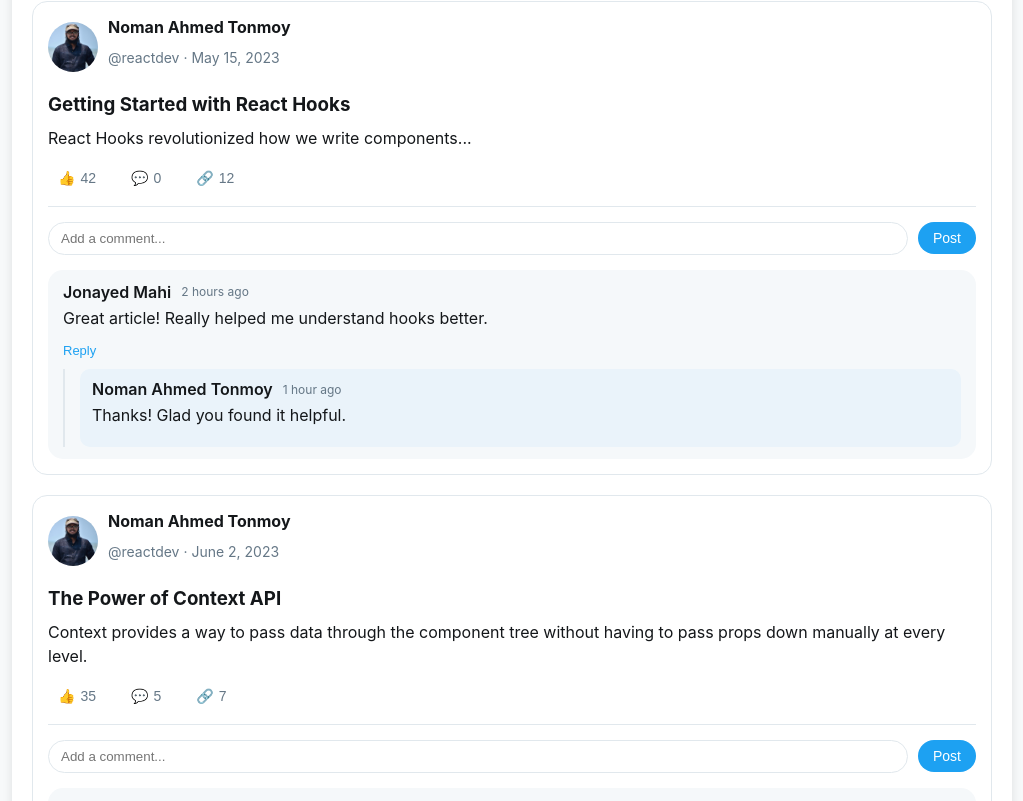
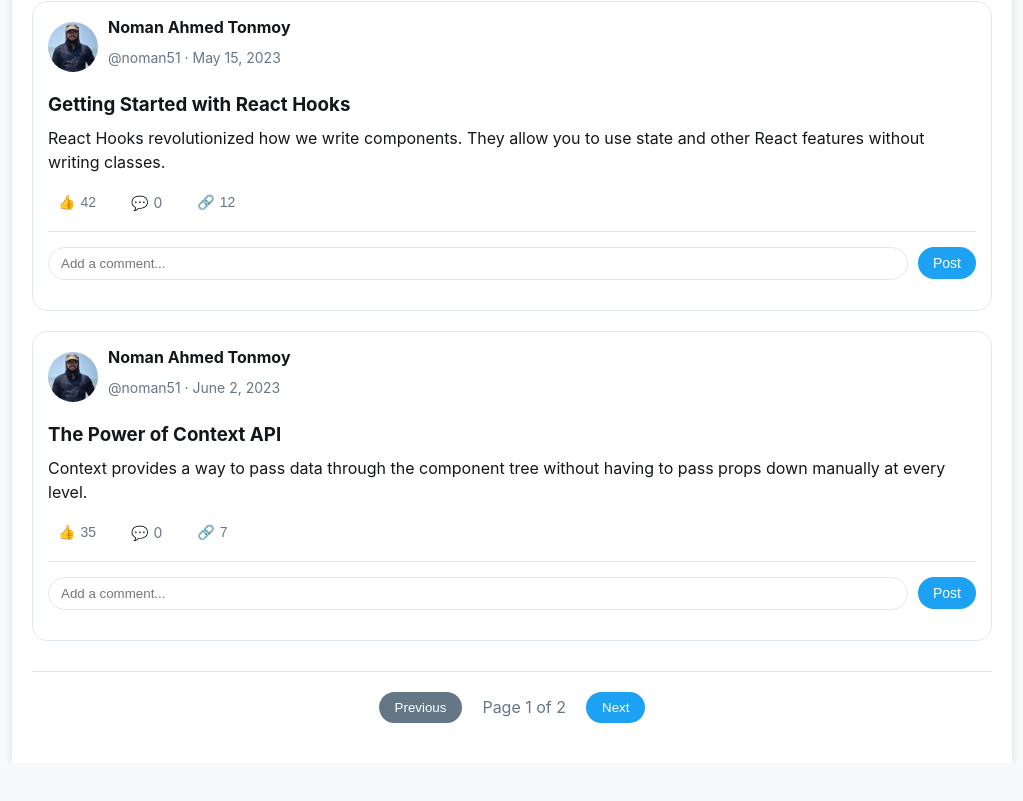
Before and after one commit to Tonmoy-04/author-page, a React app: page / in a window 1280 px wide. Shown: the part 779-1580 px from the top of the page, without its empty margins (128-1151 px from the left). After the commit the page ends 1542 px from the top, so only its background shows below. Built offline with nearby package versions, Linux system fonts and the light colour scheme.

Commit message:
final retouch

```diff
--- a/src/App.js
+++ b/src/App.js
@@ -6,24 +6,22 @@ import CommentSection from './components/CommentSection';
 import Pagination from './components/Pagination';
 
 function App() {
-  // Author data
   const author = {
     name: "Noman Ahmed Tonmoy",
-    handle: "@reactdev",
+    handle: "@noman51",
     bio: "Frontend Developer | React Enthusiast | Sharing my coding journey",
     followers: 1200,
     following: 356
   };
 
-  // Articles state
   const [articles, setArticles] = useState([
     {
       id: 1,
       title: "Getting Started with React Hooks",
-    content: "React Hooks revolutionized how we write components...",
+      content: "React Hooks revolutionized how we write components. They allow you to use state and other React features without writing classes.",
       date: "May 15, 2023",
       likes: 42,
-    comments: 0, // Initialize at 0
+      comments: 0, // Initialize comments at 0
       shares: 12
     },
     {
@@ -32,7 +30,7 @@ function App() {
       content: "Context provides a way to pass data through the component tree without having to pass props down manually at every level.",
       date: "June 2, 2023",
       likes: 35,
-      comments: 5,
+      comments: 0, // Initialize comments at 0
       shares: 7
     },
     {
@@ -41,28 +39,24 @@ function App() {
       content: "Learn techniques like memoization, code splitting, and virtualization to make your React apps blazing fast.",
       date: "June 20, 2023",
       likes: 58,
-      comments: 12,
+      comments: 0, // Initialize comments at 0
       shares: 18
     }
   ]);
 
-  // New article form state
   const [newArticle, setNewArticle] = useState({
     title: '',
     content: ''
   });
 
-  // Pagination state
   const [currentPage, setCurrentPage] = useState(1);
   const articlesPerPage = 2;
 
-  // Calculate current articles for pagination
   const indexOfLastArticle = currentPage * articlesPerPage;
   const indexOfFirstArticle = indexOfLastArticle - articlesPerPage;
   const currentArticles = articles.slice(indexOfFirstArticle, indexOfLastArticle);
   const totalPages = Math.ceil(articles.length / articlesPerPage);
 
-  // Handle form input changes
   const handleInputChange = (e) => {
     const { name, value } = e.target;
     setNewArticle(prev => ({
@@ -71,7 +65,6 @@ function App() {
     }));
   };
 
-  // Handle article submission
   const handleSubmit = (e) => {
     e.preventDefault();
     if (newArticle.title.trim() && newArticle.content.trim()) {
@@ -86,15 +79,22 @@ function App() {
       };
       setArticles([article, ...articles]);
       setNewArticle({ title: '', content: '' });
-      setCurrentPage(1); // Reset to first page when adding new article
     }
   };
 
-  // Update reactions
   const updateReactions = (id, type) => {
     setArticles(articles.map(article => {
       if (article.id === id) {
         return { ...article, [type]: article[type] + 1 };
+      }
+      return article;
+    }));
+  };
+
+  const incrementCommentCount = (articleId) => {
+    setArticles(articles.map(article => {
+      if (article.id === articleId) {
+        return { ...article, comments: article.comments + 1 };
       }
       return article;
     }));
@@ -172,7 +172,8 @@ function App() {
               <CommentSection
                 articleId={article.id}
                 authorName={author.name}
-                currentUser="New User" // Would normally come from auth
+                currentUser="AUSTian"
+                onCommentAdded={() => incrementCommentCount(article.id)}
               />
             </div>
           ))}
--- a/src/components/CommentSection.js
+++ b/src/components/CommentSection.js
@@ -1,24 +1,8 @@
 import React, { useState } from 'react';
 import './CommentSection.css';
 
-function CommentSection({ articleId, authorName, currentUser }) {
-  const [comments, setComments] = useState([
-    {
-      id: 1,
-      text: "Great article! Really helped me understand hooks better.",
-      author: "Jonayed Mahi",
-      date: "2 hours ago",
-      replies: [
-        {
-          id: 11,
-          text: "Thanks! Glad you found it helpful.",
-          author: authorName,
-          date: "1 hour ago"
-        }
-      ]
-    }
-  ]);
-
+function CommentSection({ articleId, authorName, currentUser, onCommentAdded }) {
+  const [comments, setComments] = useState([]);
   const [newComment, setNewComment] = useState('');
   const [replyingTo, setReplyingTo] = useState(null);
 
@@ -27,7 +11,7 @@ function CommentSection({ articleId, authorName, currentUser }) {
     if (!newComment.trim()) return;
 
     if (replyingTo) {
-      // Add reply
+      // Handle reply - doesn't increment comment count
       setComments(comments.map(comment => {
         if (comment.id === replyingTo) {
           return {
@@ -44,9 +28,9 @@ function CommentSection({ articleId, authorName, currentUser }) {
           };
         }
         return comment;
-      }));
+      })); // Added missing closing parenthesis here
     } else {
-      // Add new comment
+      // Handle new comment - increments count
       setComments([
         ...comments,
         {
@@ -57,6 +41,7 @@ function CommentSection({ articleId, authorName, currentUser }) {
           replies: []
         }
       ]);
+      onCommentAdded(); // Only call this for new top-level comments
     }
 
     setNewComment('');
@@ -100,7 +85,7 @@ function CommentSection({ articleId, authorName, currentUser }) {
               Reply
             </button>
 
-            {comment.replies.length > 0 && (
+            {comment.replies && comment.replies.length > 0 && (
               <div className="replies">
                 {comment.replies.map(reply => (
                   <div key={reply.id} className="reply">
--- a/src/components/Reactions.css
+++ b/src/components/Reactions.css
@@ -2,6 +2,7 @@
   display: flex;
   gap: 15px;
   margin: 15px 0;
+  align-items: center;
 }
 
 .reactions button {
@@ -20,3 +21,12 @@
 .reactions button:hover {
   background-color: var(--hover-color);
 }
+
+.comment-count {
+  display: flex;
+  align-items: center;
+  gap: 5px;
+  color: var(--secondary-text);
+  font-size: 14px;
+  padding: 5px 10px;
+}
--- a/src/components/Reactions.js
+++ b/src/components/Reactions.js
@@ -7,9 +7,9 @@ function Reactions({ likes, comments, shares, onReaction }) {
       <button onClick={() => onReaction('likes')}>
         <span role="img" aria-label="Like">👍</span> {likes}
       </button>
-      <button onClick={() => onReaction('comments')}>
+      <div className="comment-count">
         <span role="img" aria-label="Comment">💬</span> {comments}
-      </button>
+      </div>
       <button onClick={() => onReaction('shares')}>
         <span role="img" aria-label="Share">🔗</span> {shares}
       </button>
```
Lines whose indentation alone changed are shown as unchanged.
